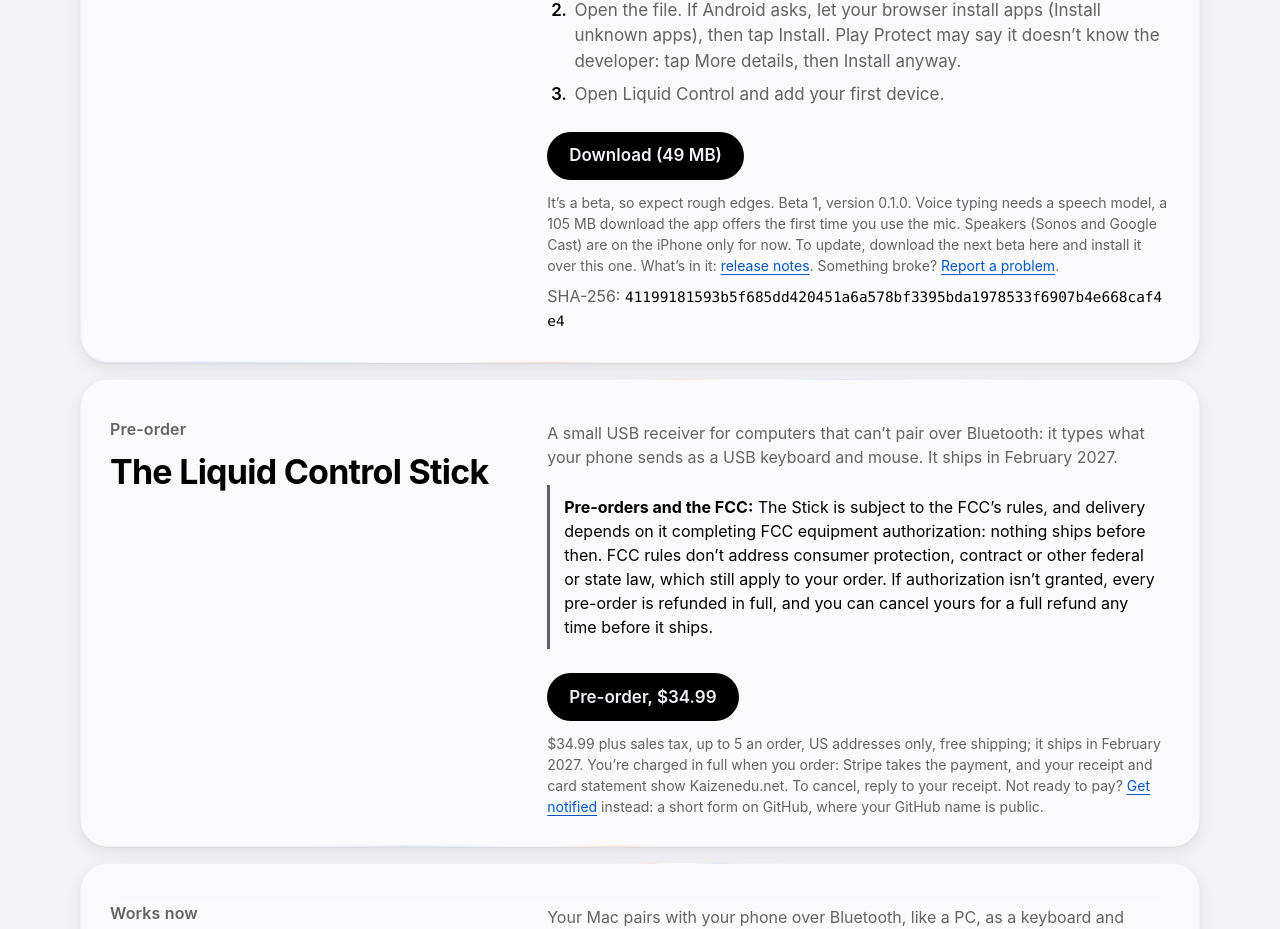
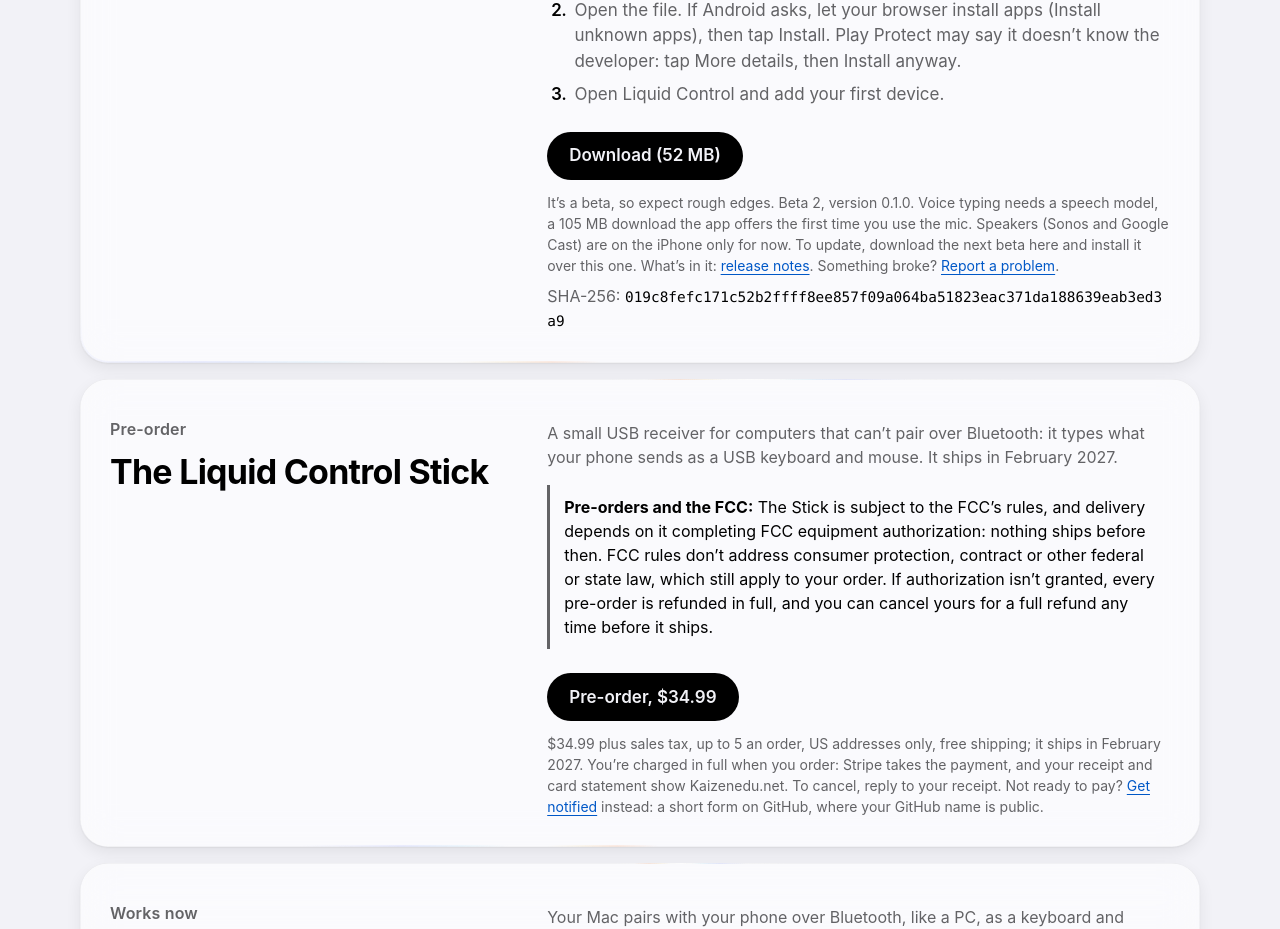
Before and after one commit to saitokiku/liquid-control, a plain HTML site: page get/index.html in a window 1280 px wide. Shown: the part 992-1921 px from the top of the page. Drawn offline with Linux system fonts and the light colour scheme.

Commit message:
Get: Android beta 2 (version 0.1.0), its download, size, release notes and SHA-256

```diff
--- a/get/index.html
+++ b/get/index.html
@@ -88,14 +88,14 @@
             <li>Open Liquid Control and add your first device.</li>
           </ol>
           <div class="actions">
-            <a class="btn btn-primary" href="https://github.com/saitokiku/liquid-control/releases/download/android-v0.1.0-beta.1/liquid-control-android-0.1.0-beta.1.apk">Download (49 MB)</a>
+            <a class="btn btn-primary" href="https://github.com/saitokiku/liquid-control/releases/download/android-v0.1.0-beta.2/liquid-control-android-0.1.0-beta.2.apk">Download (52 MB)</a>
           </div>
-          <p class="fine">It’s a beta, so expect rough edges. Beta 1, version 0.1.0. Voice typing needs a speech model,
+          <p class="fine">It’s a beta, so expect rough edges. Beta 2, version 0.1.0. Voice typing needs a speech model,
             a 105 MB download the app offers the first time you use the mic. Speakers (Sonos and Google Cast) are on
             the iPhone only for now. To update, download the next beta here and install it over this one. What’s in it:
-            <a href="https://github.com/saitokiku/liquid-control/releases/tag/android-v0.1.0-beta.1">release notes</a>.
+            <a href="https://github.com/saitokiku/liquid-control/releases/tag/android-v0.1.0-beta.2">release notes</a>.
             Something broke? <a href="../support/#report">Report a problem</a>.</p>
-          <p class="sha">SHA-256: <code id="apk-sha256">41199181593b5f685dd420451a6a578bf3395bda1978533f6907b4e668caf4e4</code></p>
+          <p class="sha">SHA-256: <code id="apk-sha256">019c8fefc171c52b2ffff8ee857f09a064ba51823eac371da188639eab3ed3a9</code></p>
         </div>
       </section>
 
```
